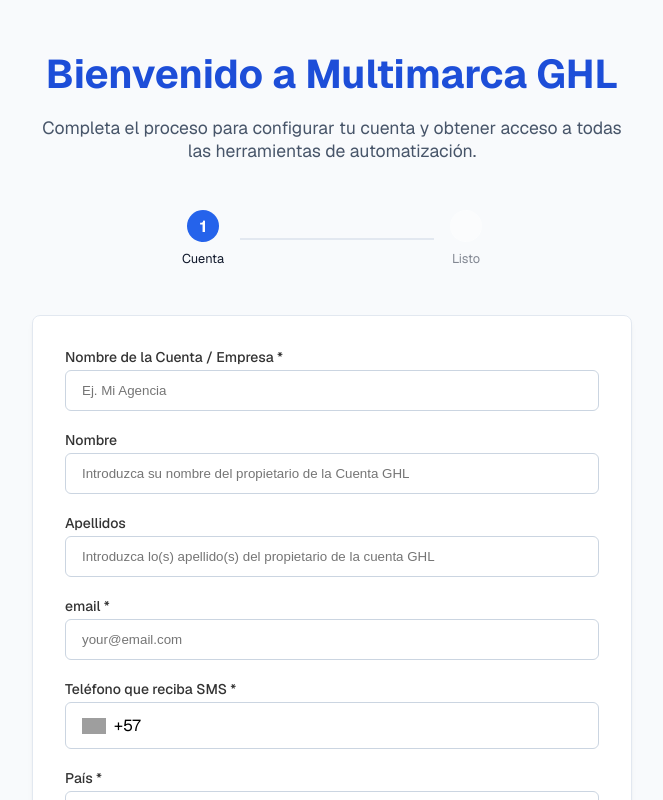
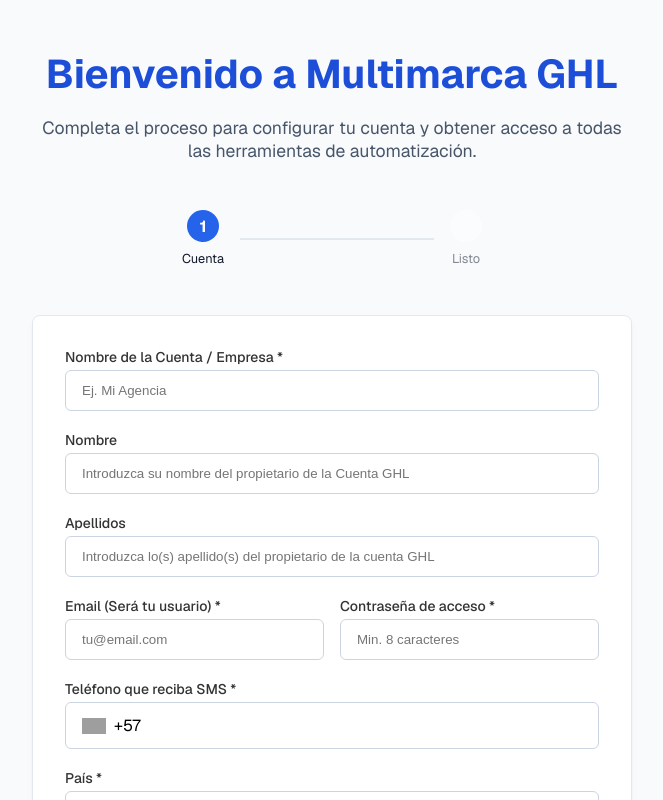
Before and after one commit to santiagosorio11/formulario-ghlenespanol, a Next.js app: page / in a window 1280 px wide. Shown: the top 800 px of the page, without its empty margins (308-971 px from the left). Built offline with nearby package versions, Linux system fonts and the light colour scheme; grey boxes are pictures that could not be loaded.

Commit message:
Fix user creation with password and redirect to app.ghlenespanol.site

```diff
--- a/src/app/api/create-account/route.ts
+++ b/src/app/api/create-account/route.ts
@@ -14,6 +14,7 @@
     const pais = formData.get("pais") as string;
     const logoFile = formData.get("logo") as File;
     const planParam = formData.get("plan") as string; // Recibe el plan
+    const password = formData.get("password") as string;
 
     const saasPlanMap: Record<string, { planId: string; priceId: string }> = {
       "pro-monthly": { planId: "69ebd2ddce2b6c16ca2aae61", priceId: "price_1TPqMjRn4XfPkgW4Ol2g3iz0" },
@@ -118,6 +119,7 @@
       lastName: apellidos,
       email: email,
       phone: telefono,
+      password: password || "Multimarca2026*", // Agregamos el password
       type: "account",
       role: "admin",
       locationIds: [locationId]
--- a/src/app/page.tsx
+++ b/src/app/page.tsx
@@ -41,7 +41,7 @@
             <CheckCircle2 size={64} color="var(--success)" style={{ margin: "0 auto 1.5rem" }} />
             <h2 style={{ fontSize: "2rem", fontWeight: "bold", marginBottom: "1rem", color: "#333" }}>¡Cuenta Creada!</h2>
             <p style={{ color: "#64748b", marginBottom: "2rem" }}>Tu subcuenta de GHL ha sido creada exitosamente. Recibirás un correo electrónico con tus credenciales de acceso en breves minutos.</p>
-            <button className="glass-button" style={{ backgroundColor: "#1d4ed8" }} onClick={() => window.location.reload()}>Finalizar</button>
+            <button className="glass-button" style={{ backgroundColor: "#1d4ed8" }} onClick={() => window.location.href = "https://app.ghlenespanol.site"}>Ir a mi Cuenta GHL</button>
           </div>
         )}
       </div>
--- a/src/components/AccountFormStep.tsx
+++ b/src/components/AccountFormStep.tsx
@@ -92,9 +92,15 @@
           <input type="text" name="apellidos" required className="glass-input" placeholder="Introduzca lo(s) apellido(s) del propietario de la cuenta GHL" />
         </div>
 
-        <div>
-          <label style={{ display: "block", fontSize: "0.875rem", marginBottom: "0.25rem", color: "#333", fontWeight: 500 }}>email *</label>
-          <input type="email" name="email" required className="glass-input" placeholder="your@email.com" />
+        <div style={{ display: "grid", gridTemplateColumns: "1fr 1fr", gap: "1rem" }}>
+          <div>
+            <label style={{ display: "block", fontSize: "0.875rem", marginBottom: "0.25rem", color: "#333", fontWeight: 500 }}>Email (Será tu usuario) *</label>
+            <input type="email" name="email" required className="glass-input" placeholder="tu@email.com" />
+          </div>
+          <div>
+            <label style={{ display: "block", fontSize: "0.875rem", marginBottom: "0.25rem", color: "#333", fontWeight: 500 }}>Contraseña de acceso *</label>
+            <input type="password" name="password" required className="glass-input" placeholder="Min. 8 caracteres" minLength={8} />
+          </div>
         </div>
 
         <div>
```
